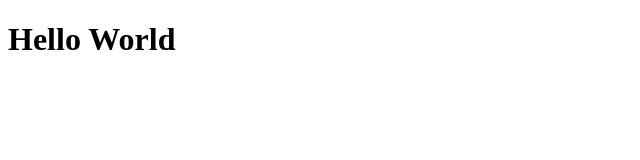
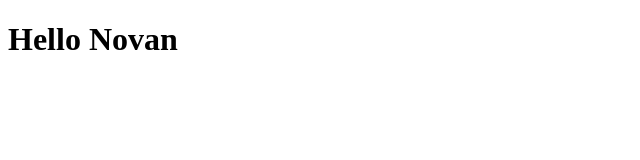
Before and after one commit to NovanR/itw2022_223040031, a plain HTML site: page latihan/latihan1/L1i223040031.html in a window 1280 px wide. Shown: the full height of the page, 0-640 px from the left. Drawn offline with Linux system fonts and the light colour scheme.

Commit message:
mengganti tulisan hello world

```diff
--- a/latihan/latihan1/L1i223040031.html
+++ b/latihan/latihan1/L1i223040031.html
@@ -7,6 +7,6 @@
     <title>Hello world</title>
   </head>
   <body>
-    <h1>Hello World</h1>
+    <h1>Hello Novan</h1>
   </body>
 </html>
```
